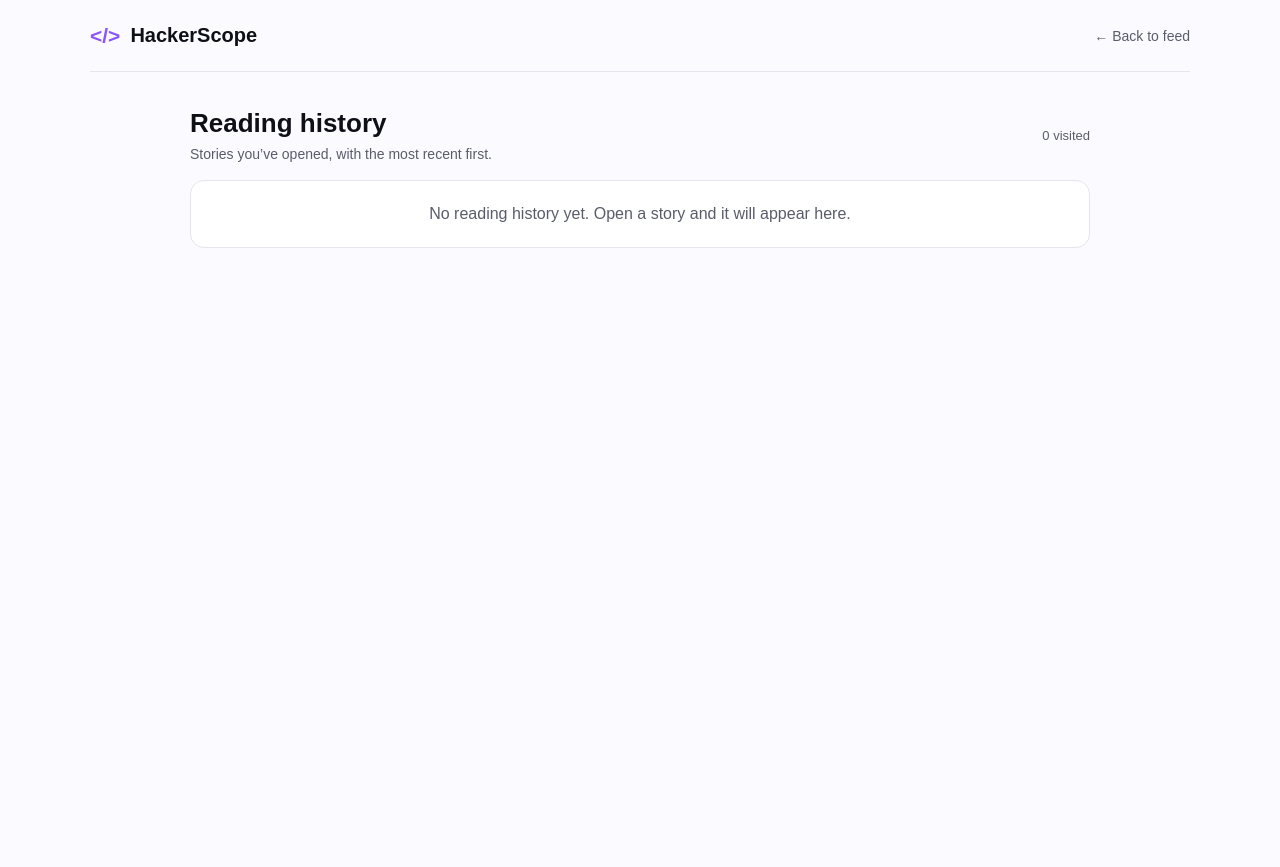
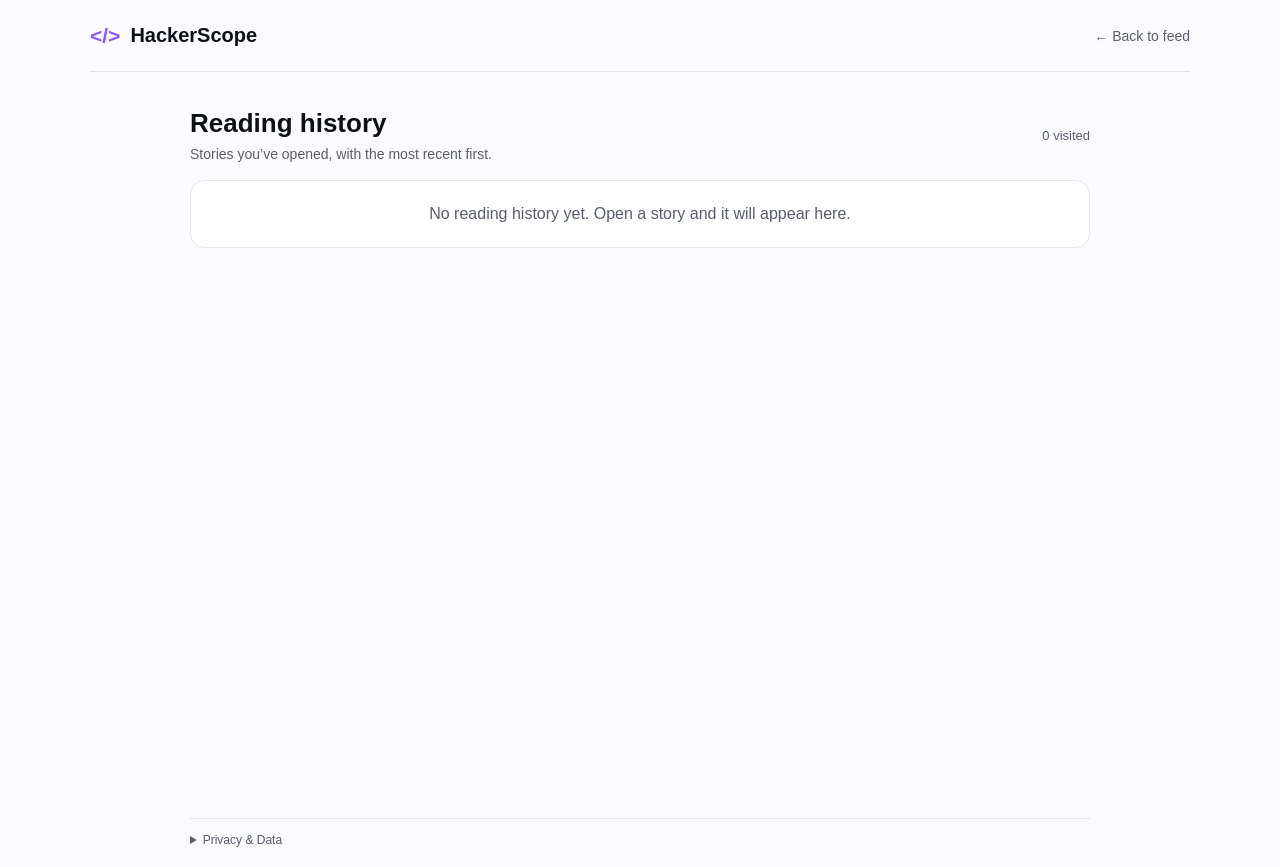
Before and after one commit to Miawakened/HackerScope, a Next.js app: page /history in a window 1280 px wide. Before the commit the page ends 800 px from the top, so only its background shows below. Built offline with nearby package versions, Linux system fonts and the light colour scheme.

Commit message:
Added a footer w privacy & data dropdown

```diff
--- a/src/app/globals.css
+++ b/src/app/globals.css
@@ -72,3 +72,32 @@ a {
   color: inherit;
   text-decoration: none;
 }
+
+
+.privacyFooter {
+  width: min(900px, calc(100% - 32px));
+  margin: 18px auto;
+  padding-top: 12px;
+  border-top: 1px solid var(--border);
+  color: var(--text-secondary);
+  font-size: 12px;
+  line-height: 1.5;
+}
+
+.privacyFooter summary {
+  width: fit-content;
+  cursor: pointer;
+}
+
+.privacyFooter summary:hover {
+  color: var(--primary-hover);
+}
+
+:root[data-theme="dark"] .privacyFooter summary:hover {
+  color: var(--story-link-hover);
+}
+
+.privacyFooter p {
+  max-width: 760px;
+  margin-top: 8px;
+}
--- a/src/app/layout.js
+++ b/src/app/layout.js
@@ -33,6 +33,19 @@ export default function RootLayout({ children }) {
 >
   <StoreProvider>{children}</StoreProvider>
 </Suspense>
+
+<footer className="privacyFooter">
+          <details>
+            <summary>Privacy &amp; Data</summary>
+            <p>
+              Bookmarks, reading history, and theme preference are saved in
+              this browser and are not uploaded to a HackerScope database.
+              Searches are sent to Algolia to return results, and story and
+              comment data comes from the Hacker News APIs. People sharing this
+              browser profile may see its saved items.
+            </p>
+          </details>
+        </footer>
       </body>
     </html>
   );
```
